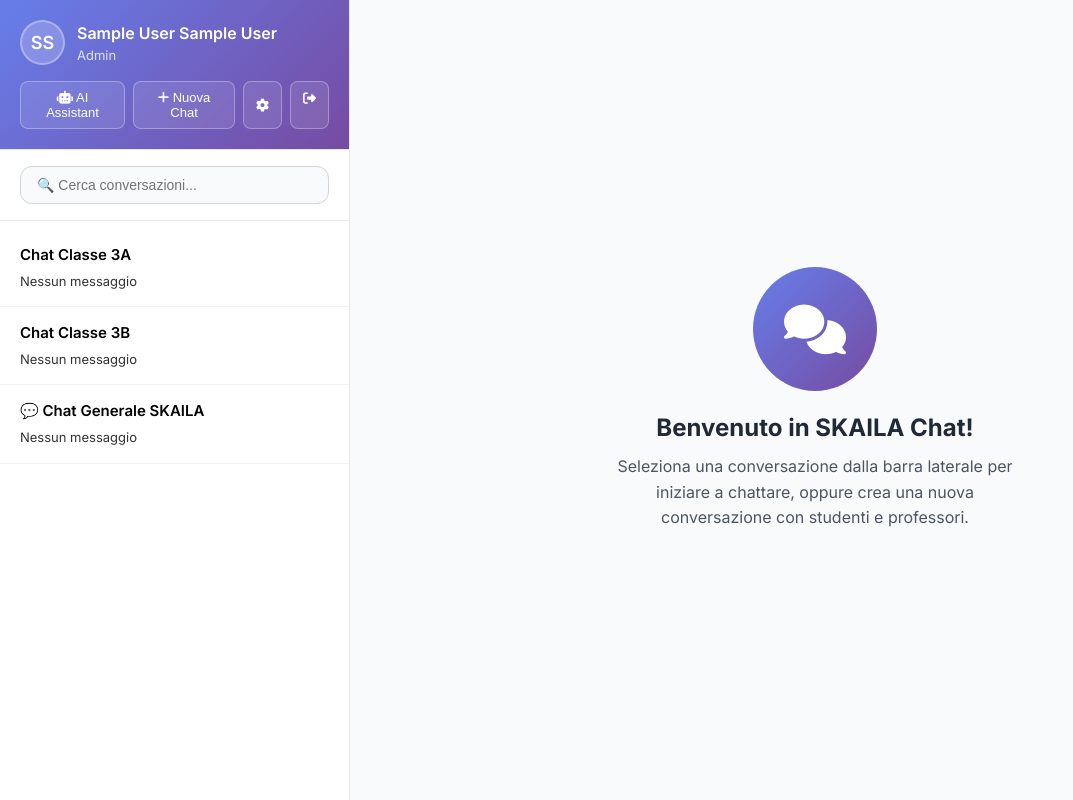
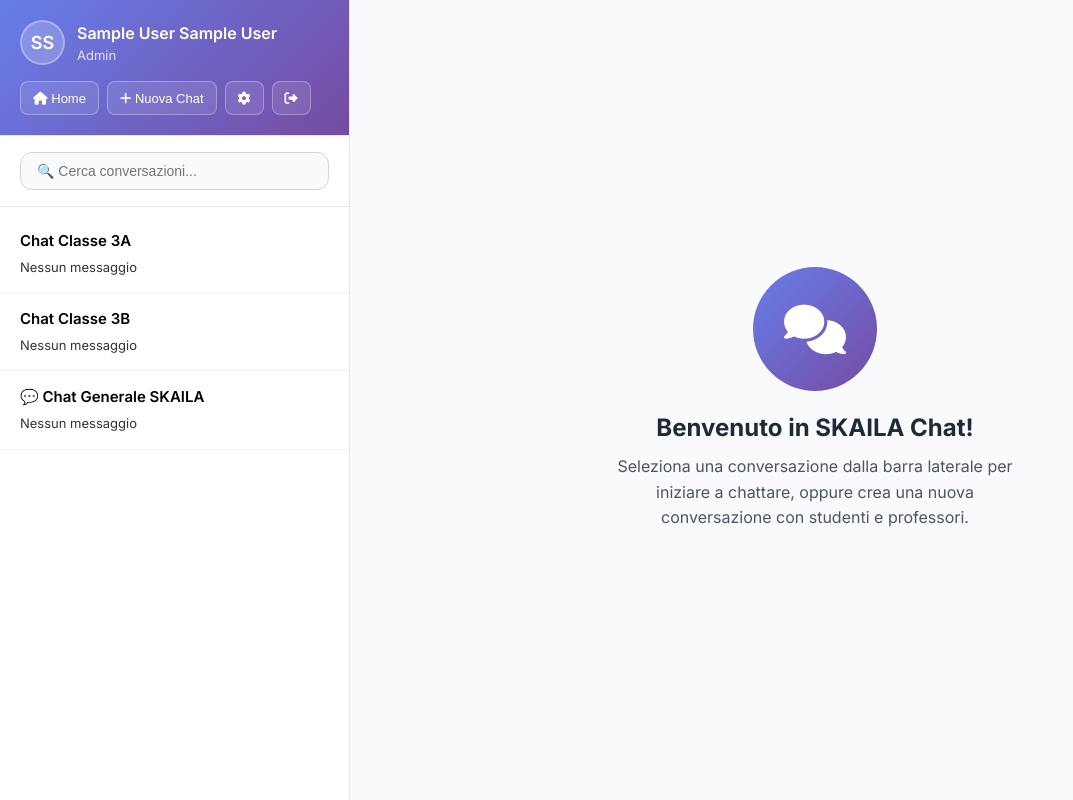
Before and after one commit to djsoulspotti-ops/Skajla, a Flask app: page /chat in a window 1280 px wide. Shown: the whole page, without its empty margins (0-1073 px from the left). Run offline with Flask 3, Linux system fonts and the light colour scheme; the visitor is signed in with stand-in values (Sample User, id 1); data comes from the database, SQL or seed files in the repository; data that the repository does not hold is empty; some libraries are stand-ins or nearby versions.

Commit message:
Assistant checkpoint: Added home button to chat sidebar
Assistant generated file changes:
- templates/chat.html: Add home button in sidebar header

---

User prompt:

voglio che mi fai ritornare sulla home page grazie

Replit-Commit-Author: Assistant
Replit-Commit-Session-Id: cf72ff3f-b725-42bb-a000-daf5143f4a8c

```diff
--- a/templates/chat.html
+++ b/templates/chat.html
@@ -1,4 +1,3 @@
-
 <!DOCTYPE html>
 <html lang="it">
 <head>
@@ -914,8 +913,8 @@
                     </div>
                 </div>
                 <div class="chat-actions">
-                    <button class="action-btn" onclick="openAIAssistant()">
-                        <i class="fas fa-robot"></i> AI Assistant
+                    <button class="action-btn" onclick="window.location.href='/'">
+                        <i class="fas fa-home"></i> Home
                     </button>
                     <button class="action-btn" onclick="openNewChatModal()">
                         <i class="fas fa-plus"></i> Nuova Chat
```
